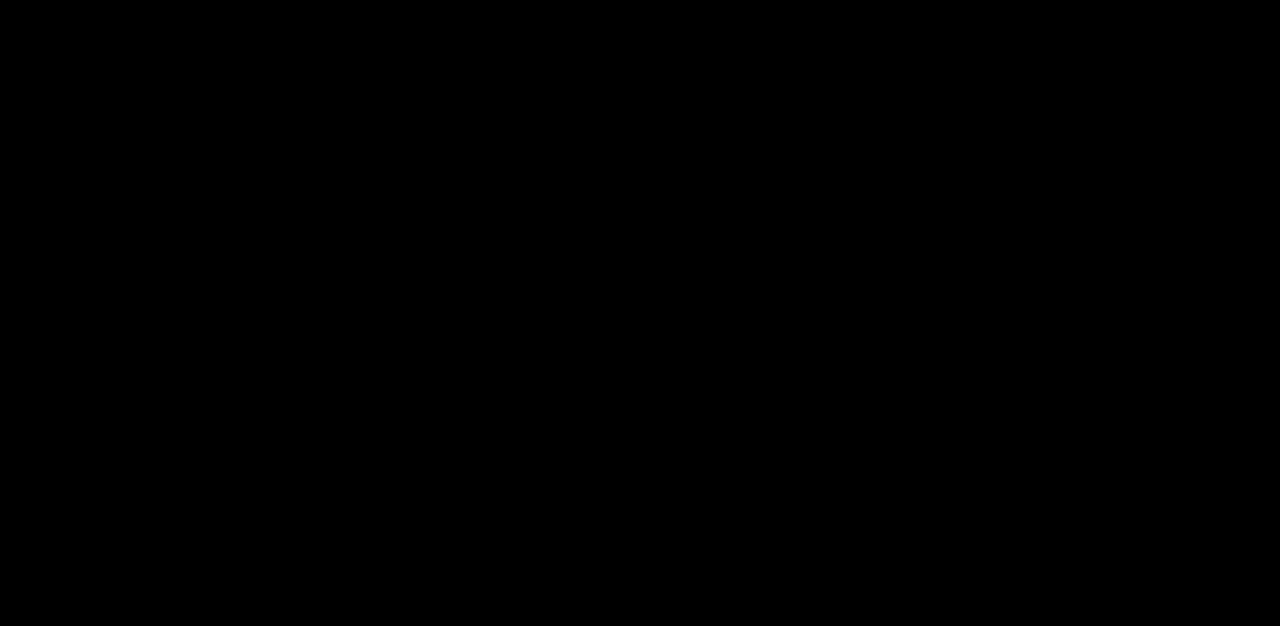
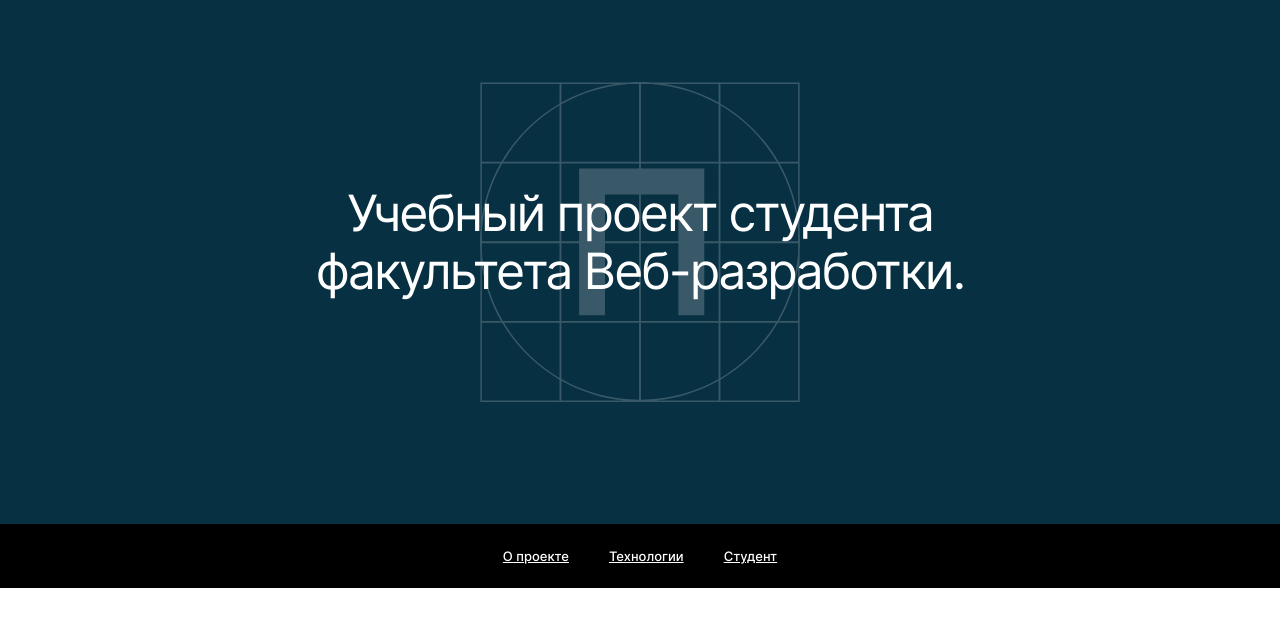
Before and after one commit to AVorber/movies-explorer-frontend, a React (Create React App) app: page / in a window 1280 px wide. Shown: the top 626 px of the page. Built offline with nearby package versions, Linux system fonts and the light colour scheme.

Commit message:
feat: создает компонент promo

```diff
--- a/src/components/App/App.css
+++ b/src/components/App/App.css
@@ -6,7 +6,8 @@
   -ms-text-size-adjust: 100%;
   -moz-text-size-adjust: 100%;
   text-rendering: optimizeLegibility;
-  color: white;
-  background-color: black;
-  min-height: 100vh;
+  background-color: white;
+  max-width: 1280px;
+  margin: auto;
+  line-height: 0;
 }
--- a/src/components/Main/Main.js
+++ b/src/components/Main/Main.js
@@ -1,8 +1,13 @@
 import React from 'react';
+import Promo from '../Main/Promo/Promo';
 import './Main.css';
 
-export default function Main() {
+function Main() {
   return (
-    <div className='content'></div>
+    <div className='content'>
+      <Promo />
+    </div>
   );
 }
+
+export default Main;
--- /dev/null
+++ b/src/components/Main/NavTab/NavTab.css
@@ -0,0 +1,26 @@
+.nav {
+  display: flex;
+  justify-content: center;
+  background-color: black;
+}
+
+.nav__links {
+  display: flex;
+  gap: 40px;
+  margin: 24px 0;
+  padding: 0;
+  list-style-type: none;
+}
+
+.nav__link {
+  font-weight: 500;
+  font-size: 13px;
+  line-height: 16px;
+  color: white;
+  opacity: 1;
+  transition: opacity 0.3s ease-in;
+}
+
+.nav__link:hover {
+  opacity: 0.8;
+}
--- /dev/null
+++ b/src/components/Main/NavTab/NavTab.js
@@ -0,0 +1,15 @@
+import './NavTab.css';
+
+function NavTab() {
+  return (
+    <nav className='nav'>
+      <ul className='nav__links'>
+        <li><a href='#about' className='nav__link'>О проекте</a></li>
+        <li><a href='#tech' className='nav__link'>Технологии</a></li>
+        <li><a href='#student' className='nav__link'>Студент</a></li>
+      </ul>
+    </nav>
+  );
+}
+
+export default NavTab;
--- /dev/null
+++ b/src/components/Main/Promo/Promo.css
@@ -0,0 +1,19 @@
+.promo {
+  display: flex;
+  flex-direction: column;
+  background-color: #073042;
+  background-image: url('../../../images/promo-logo.svg');
+	background-repeat: no-repeat;
+	background-position: top 82px center;
+  margin: 0;
+}
+
+.promo__title {
+  font-weight: 400;
+  font-size: 50px;
+  line-height: 58px;
+  text-align: center;
+  letter-spacing: -0.04em;
+  color: white;
+  margin: 184px 275px 224px;
+}
--- /dev/null
+++ b/src/components/Main/Promo/Promo.js
@@ -0,0 +1,13 @@
+import React from 'react';
+import NavTab from '../NavTab/NavTab';
+import './Promo.css';
+
+function Promo() {
+  return (
+    <section className='promo'>
+      <h1 className='promo__title'>Учебный проект студента факультета Веб-разработки.</h1>
+      <NavTab />
+    </section>
+  );
+}
+export default Promo;
```
Also changed, not shown: src/images/promo-logo.svg (added).
